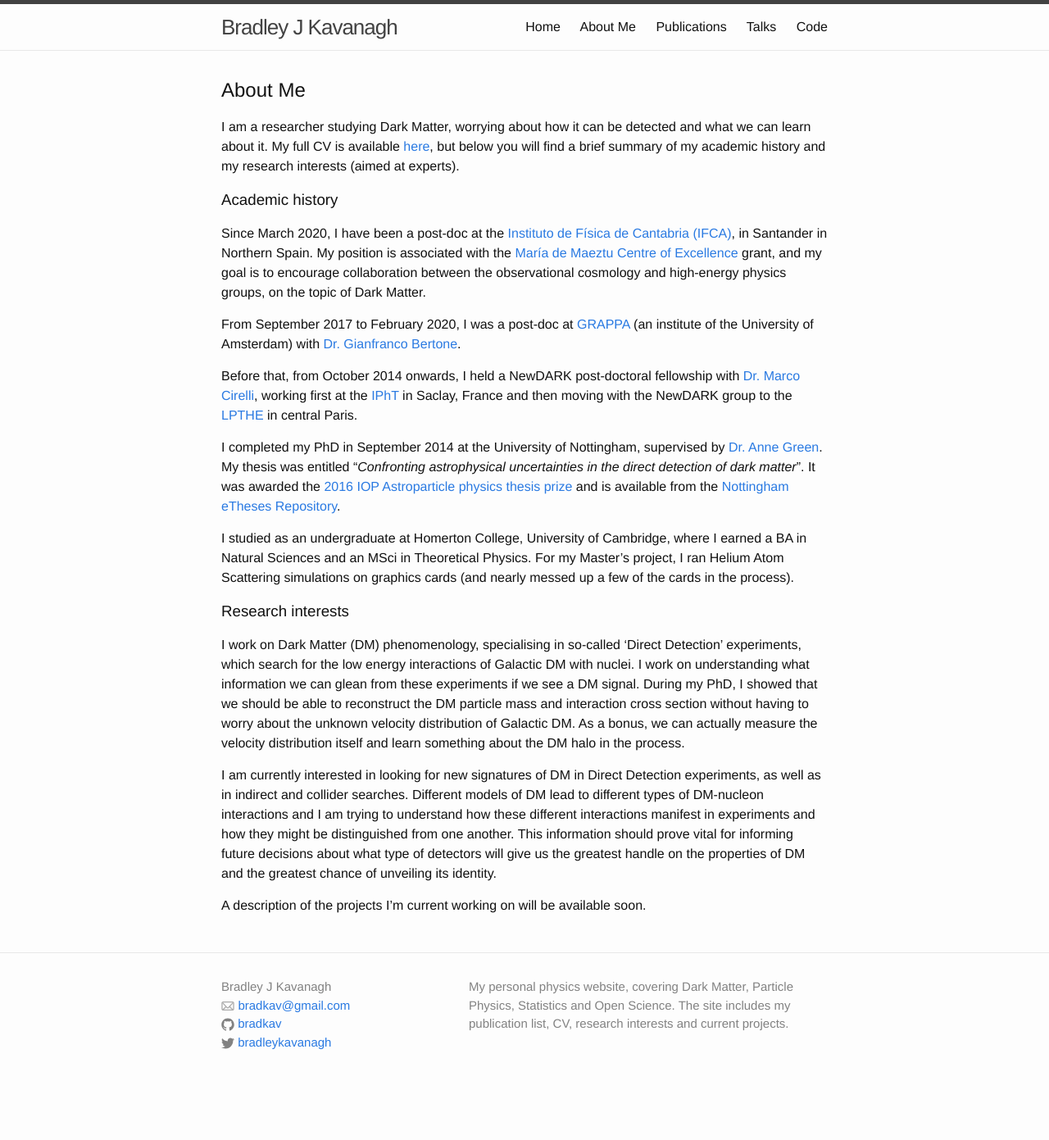
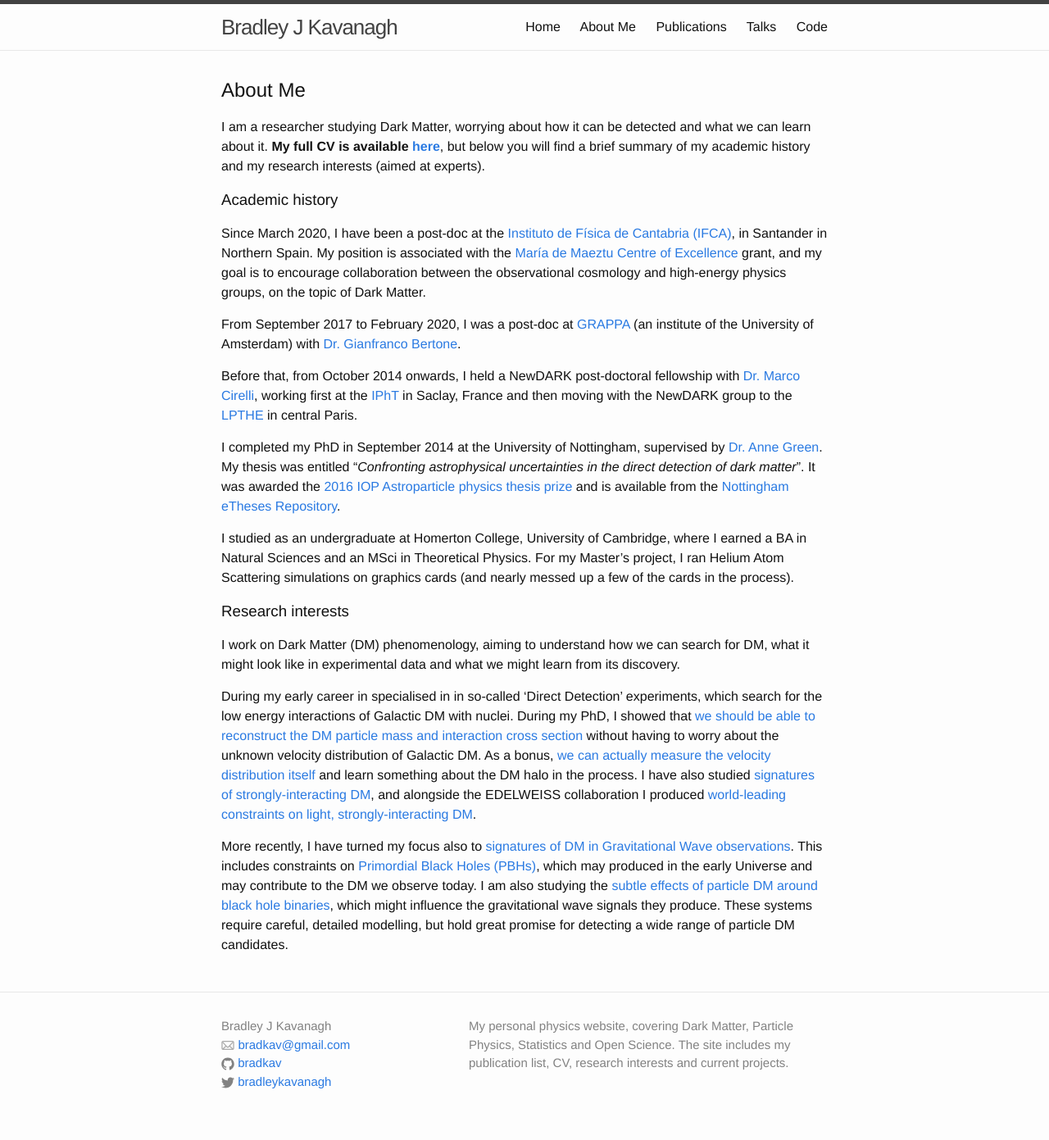
Before and after one commit to bradkav/bradkav.github.io, a Jekyll site: the page built from about.md, in a window 1280 px wide. Shown: the whole page at 82% size. Built offline with Jekyll 4.4.1, drawn with Linux system fonts in a browser that asks for light colours; Markdown is read by kramdown in place of the engine named in the settings; before the commit the page ends 1343 px from its top, so only the background shows below that.

```diff
--- a/about.md
+++ b/about.md
@@ -8,8 +8,7 @@
 
 ## About Me
 
-I am a researcher studying Dark Matter, worrying about how it can be detected and what we can learn about it. My full CV is available [here](/assets/BradleyKAVANAGH-CV.pdf), but below you will find a brief summary of my academic history and my research interests (aimed at experts).
-
+I am a researcher studying Dark Matter, worrying about how it can be detected and what we can learn about it. **My full CV is available [here](/assets/BradleyKAVANAGH-CV.pdf)**, but below you will find a brief summary of my academic history and my research interests (aimed at experts).
 
 
 ### Academic history
@@ -28,8 +27,8 @@
 
 ### Research interests
 
-I work on Dark Matter (DM) phenomenology, specialising in so-called 'Direct Detection' experiments, which search for the low energy interactions of Galactic DM with nuclei. I work on understanding what information we can glean from these experiments if we see a DM signal. During my PhD, I showed that we should be able to reconstruct the DM particle mass and interaction cross section without having to worry about the unknown velocity distribution of Galactic DM. As a bonus, we can actually measure the velocity distribution itself and learn something about the DM halo in the process.
+I work on Dark Matter (DM) phenomenology, aiming to understand how we can search for DM, what it might look like in experimental data and what we might learn from its discovery.
 
-I am currently interested in looking for new signatures of DM in Direct Detection experiments, as well as in indirect and collider searches. Different models of DM lead to different types of DM-nucleon interactions and I am trying to understand how these different interactions manifest in experiments and how they might be distinguished from one another. This information should prove vital for informing future decisions about what type of detectors will give us the greatest handle on the properties of DM and the greatest chance of unveiling its identity.
+During my early career in specialised in in so-called 'Direct Detection' experiments, which search for the low energy interactions of Galactic DM with nuclei. During my PhD, I showed that [we should be able to reconstruct the DM particle mass and interaction cross section](https://arxiv.org/abs/1303.6868) without having to worry about the unknown velocity distribution of Galactic DM. As a bonus, [we can actually measure the velocity distribution itself](https://arxiv.org/abs/1312.1852) and learn something about the DM halo in the process. I have also studied [signatures of strongly-interacting DM](https://arxiv.org/abs/1712.04901), and alongside the EDELWEISS collaboration I produced [world-leading constraints on light, strongly-interacting DM](https://arxiv.org/abs/1901.03588).
 
-A description of the projects I'm current working on will be available soon.
+More recently, I have turned my focus also to [signatures of DM in Gravitational Wave observations](https://arxiv.org/abs/1907.10610). This includes constraints on [Primordial Black Holes (PBHs)](https://arxiv.org/abs/2007.10722), which may produced in the early Universe and may contribute to the DM we observe today. I am also studying the [subtle effects of particle DM around black hole binaries](https://arxiv.org/abs/2002.12811), which might influence the gravitational wave signals they produce. These systems require careful, detailed modelling, but hold great promise for detecting a wide range of particle DM candidates.
```
Also changed, not shown: publications.md (+2 -2 lines), 2 other files.
